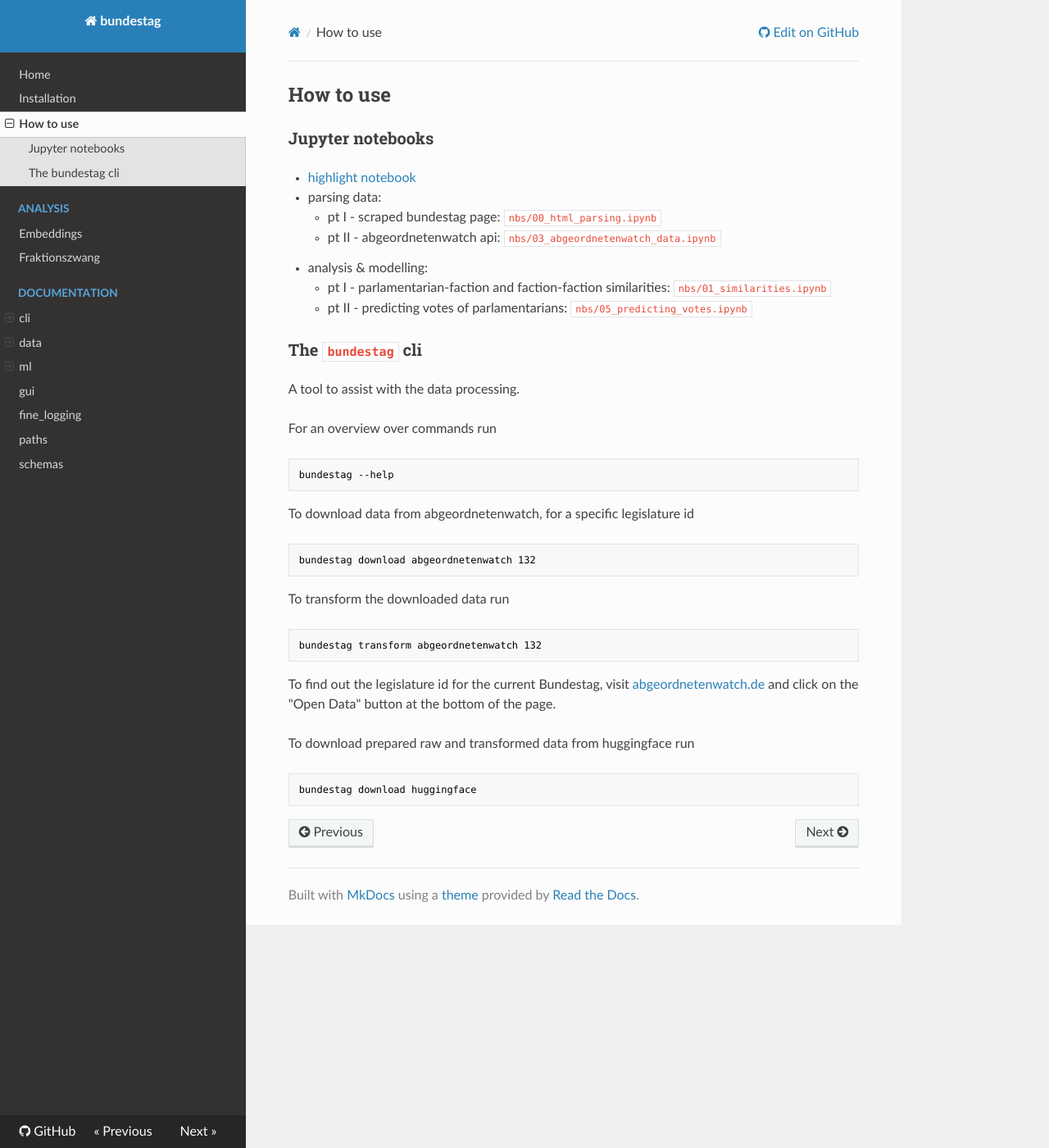
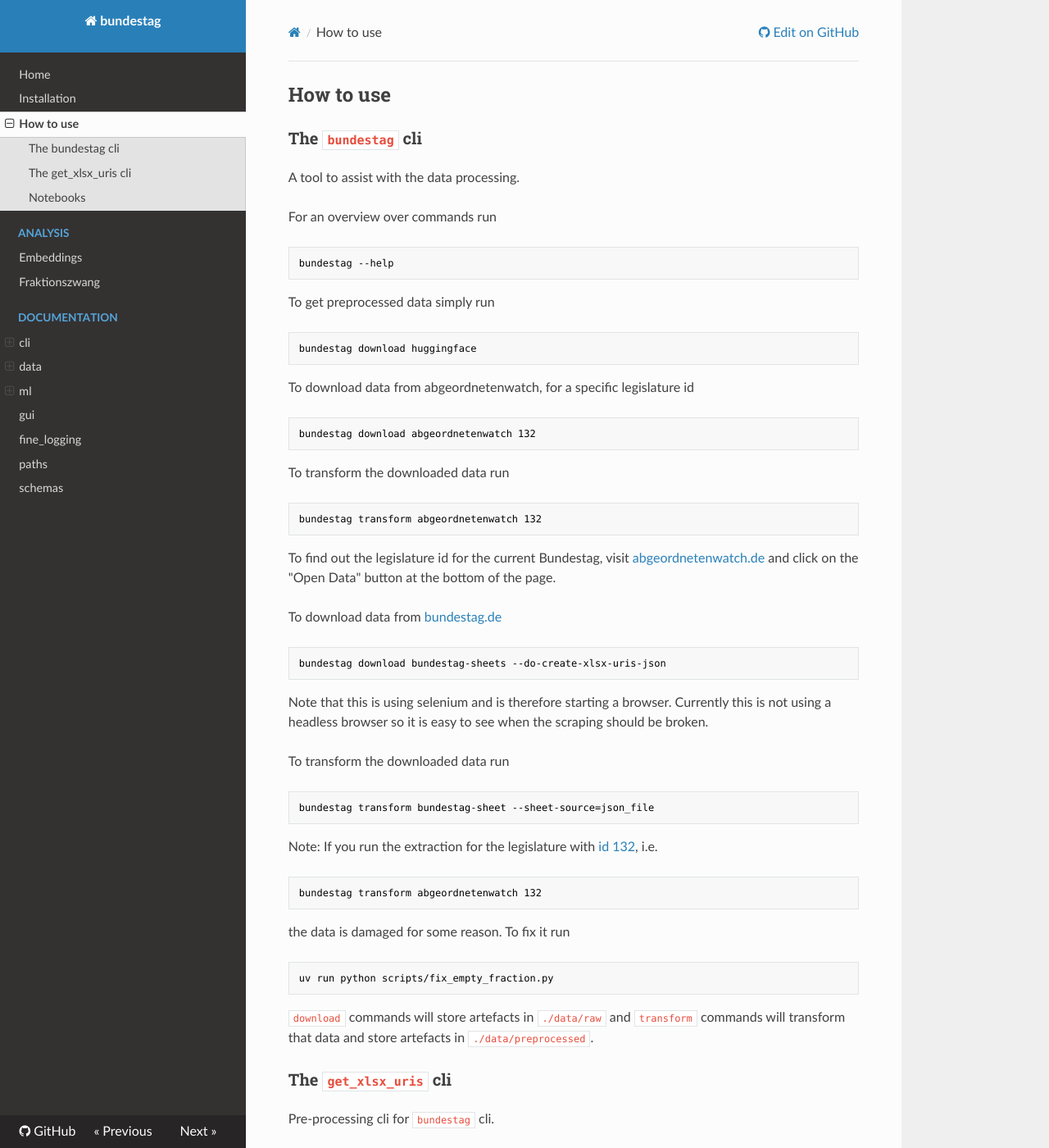
Before and after one commit to eschmidt42/bundestag, an MkDocs documentation site: the page built from docs/how-to-use.md, in a window 1280 px wide and 1400 px high. Shown: the whole window at 82% size. Built offline with MkDocs 1.6.1, drawn with Linux system fonts in a browser that asks for light colours; nearby versions of some CDN libraries; some of the changed text lies outside the part shown.

Commit message:
docs: updated docs and fixed some pages

````diff
--- a/docs/how-to-use.md
+++ b/docs/how-to-use.md
@@ -1,14 +1,4 @@
 ## How to use
-
-### Jupyter notebooks
-
-* [highlight notebook](analysis-highlights.ipynb)
-* parsing data:
-    * pt I - scraped bundestag page: `nbs/00_html_parsing.ipynb`
-    * pt II - abgeordnetenwatch api: `nbs/03_abgeordnetenwatch_data.ipynb`
-* analysis & modelling:
-    * pt I - parlamentarian-faction and faction-faction similarities: `nbs/01_similarities.ipynb`
-    * pt II - predicting votes of parlamentarians: `nbs/05_predicting_votes.ipynb`
 
 ### The `bundestag` cli
 
@@ -17,6 +7,11 @@
 For an overview over commands run
 ```shell
 bundestag --help
+```
+
+To get preprocessed data simply run
+```shell
+bundestag download huggingface
 ```
 
 To download data from abgeordnetenwatch, for a specific legislature id
@@ -31,7 +26,47 @@
 
 To find out the legislature id for the current Bundestag, visit [abgeordnetenwatch.de](https://www.abgeordnetenwatch.de/bundestag) and click on the "Open Data" button at the bottom of the page.
 
-To download prepared raw and transformed data from huggingface run
+To download data from [bundestag.de](https://www.bundestag.de/parlament/plenum/abstimmung/liste)
 ```shell
-bundestag download huggingface
+bundestag download bundestag-sheets --do-create-xlsx-uris-json
 ```
+
+Note that this is using selenium and is therefore starting a browser. Currently this is not using a headless browser so it is easy to see when the scraping should be broken.
+
+To transform the downloaded data run
+```shell
+bundestag transform bundestag-sheet --sheet-source=json_file
+```
+
+Note: If you run the extraction for the legislature with [id 132](https://www.abgeordnetenwatch.de/bundestag/20), i.e.
+
+```shell
+bundestag transform abgeordnetenwatch 132
+```
+
+the data is damaged for some reason. To fix it run
+
+```shell
+uv run python scripts/fix_empty_fraction.py
+```
+
+`download` commands will store artefacts in `./data/raw` and `transform` commands will transform that data and store artefacts in `./data/preprocessed`.
+
+### The `get_xlsx_uris` cli
+
+Pre-processing cli for `bundestag` cli.
+
+```shell
+uv run get_xlsx_uris run --help
+```
+
+Module for collecting and storing XLSX URIs from Bundestag data sources. Also done with
+
+```shell
+bundestag download bundestag_sheet --do-create-xlsx-uris-json
+```
+
+### Notebooks
+
+* [fraktionszwang]((https://github.com/eschmidt42/bundestag/blob/main/docs/fraktionszwang.ipynb))
+* [embedded members of parliament](https://github.com/eschmidt42/bundestag/blob/main/docs/analysis-highlights.ipynb)
--- a/mkdocs.yml
+++ b/mkdocs.yml
@@ -17,11 +17,21 @@
     - data:
       - __init__: bundestag/data.md
       - download:
-        - abgeordnetenwatch: bundestag/data/download/abgeordnetenwatch.md
+        - abgeordnetenwatch:
+          - cli: bundestag/data/download/abgeordnetenwatch/cli.md
+          - download: bundestag/data/download/abgeordnetenwatch/download.md
+          - request: bundestag/data/download/abgeordnetenwatch/request.md
+          - store: bundestag/data/download/abgeordnetenwatch/store.md
         - bundestag_sheets: bundestag/data/download/bundestag_sheets.md
         - huggingface: bundestag/data/download/huggingface.md
       - transform:
-        - abgeordnetenwatch: bundestag/data/transform/abgeordnetenwatch.md
+        - abgeordnetenwatch:
+          - helper: bundestag/data/transform/abgeordnetenwatch/helper.md
+          - transform: bundestag/data/transform/abgeordnetenwatch/transform.md
+          - process:
+            - mandates: bundestag/data/transform/abgeordnetenwatch/process/mandates.md
+            - polls: bundestag/data/transform/abgeordnetenwatch/process/polls.md
+            - votes: bundestag/data/transform/abgeordnetenwatch/process/votes.md
         - bundestag_sheets: bundestag/data/transform/bundestag_sheets.md
       - utils: bundestag/data/utils.md
     - ml:
````
Also changed, not shown: README.md (+17 -0 lines), docs/bundestag/data/download/abgeordnetenwatch.md (deleted, +0 -1 lines), docs/bundestag/data/download/abgeordnetenwatch/cli.md (added, +1 -0 lines), docs/bundestag/data/download/abgeordnetenwatch/download.md (added, +1 -0 lines), docs/bundestag/data/download/abgeordnetenwatch/request.md (added, +1 -0 lines), docs/bundestag/data/download/abgeordnetenwatch/store.md (added, +1 -0 lines), docs/bundestag/data/transform/abgeordnetenwatch.md (deleted, +0 -1 lines), docs/bundestag/data/transform/abgeordnetenwatch/helper.md (added, +1 -0 lines), docs/bundestag/data/transform/abgeordnetenwatch/process/mandates.md (added, +1 -0 lines), docs/bundestag/data/transform/abgeordnetenwatch/process/polls.md (added, +1 -0 lines), docs/bundestag/data/transform/abgeordnetenwatch/process/votes.md (added, +1 -0 lines), docs/bundestag/data/transform/abgeordnetenwatch/transform.md (added, +1 -0 lines), docs/index.md (+17 -10 lines), docs/installation.md (+26 -2 lines).
